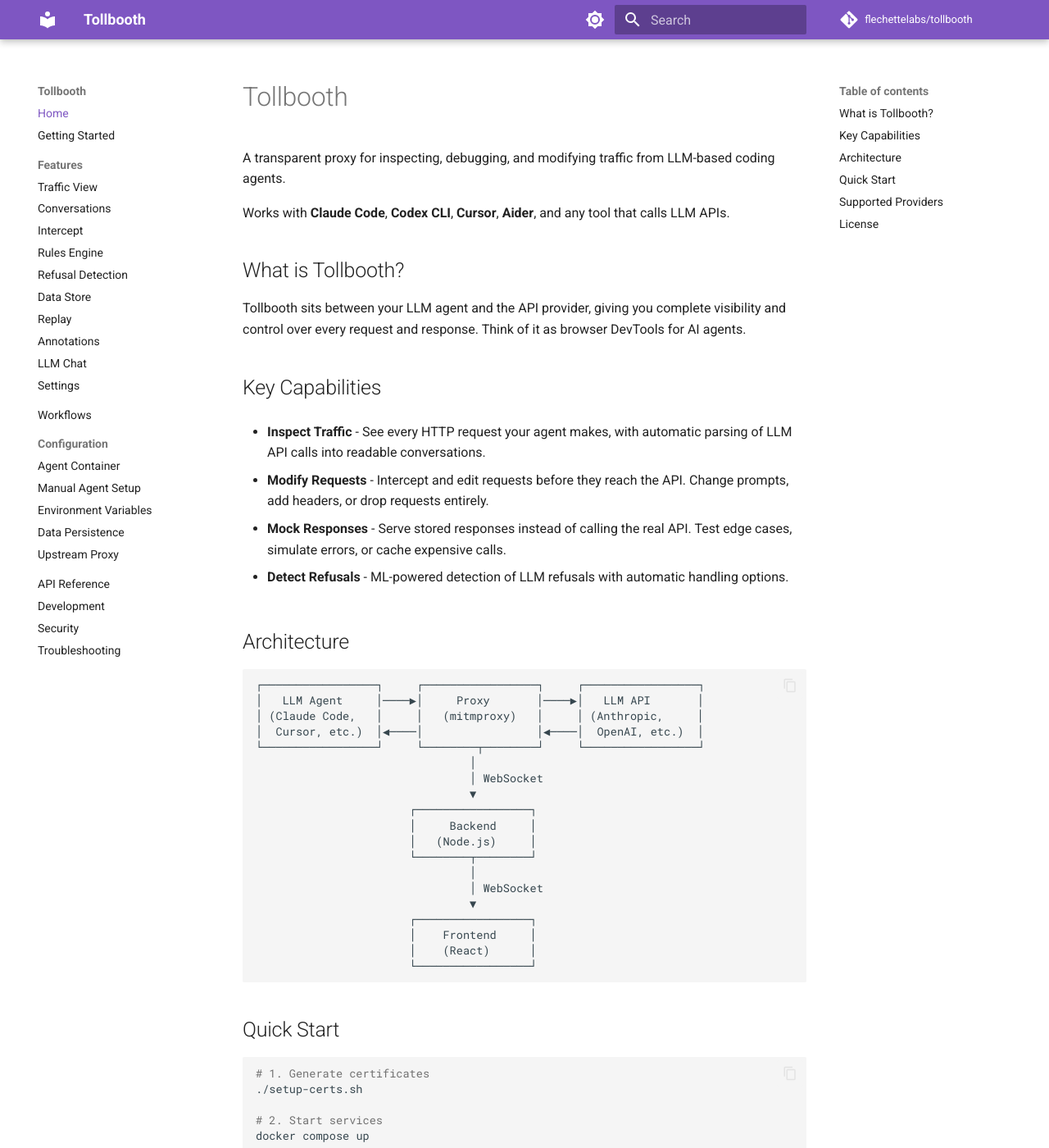
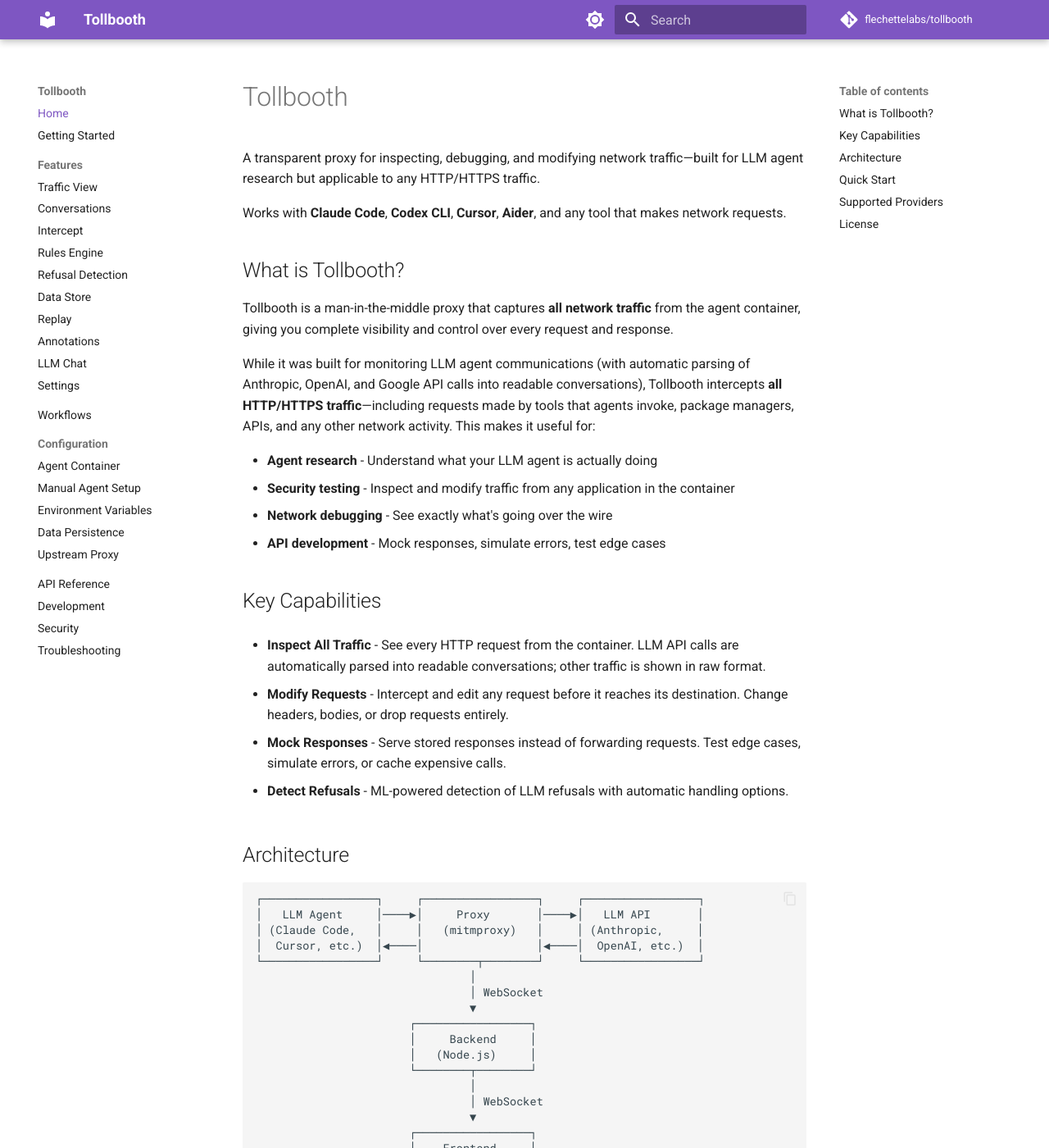
Before and after one commit to FlechetteLabs/Tollbooth, an MkDocs documentation site: the page built from docs/index.md, in a window 1280 px wide and 1400 px high. Shown: the whole window at 82% size. Built offline with MkDocs 1.6.1 and Material for MkDocs 9.7.7, drawn with Linux system fonts in a browser that asks for light colours; comment, search, counter and statistics services are not loaded.

Commit message:
Clarify Tollbooth captures all traffic, not just LLM APIs
Update README and docs index to communicate that while Tollbooth
was built for LLM agent research, it intercepts all HTTP/HTTPS
traffic from the container—including tools invoked by agents,
package managers, and any other network activity. Useful for
security testing and general network debugging beyond LLM APIs.

Co-Authored-By: Claude Opus 4.5 <noreply@anthropic.com>

```diff
--- a/docs/index.md
+++ b/docs/index.md
@@ -1,20 +1,27 @@
 # Tollbooth
 
-A transparent proxy for inspecting, debugging, and modifying traffic from LLM-based coding agents.
+A transparent proxy for inspecting, debugging, and modifying network traffic—built for LLM agent research but applicable to any HTTP/HTTPS traffic.
 
-Works with **Claude Code**, **Codex CLI**, **Cursor**, **Aider**, and any tool that calls LLM APIs.
+Works with **Claude Code**, **Codex CLI**, **Cursor**, **Aider**, and any tool that makes network requests.
 
 ## What is Tollbooth?
 
-Tollbooth sits between your LLM agent and the API provider, giving you complete visibility and control over every request and response. Think of it as browser DevTools for AI agents.
+Tollbooth is a man-in-the-middle proxy that captures **all network traffic** from the agent container, giving you complete visibility and control over every request and response.
+
+While it was built for monitoring LLM agent communications (with automatic parsing of Anthropic, OpenAI, and Google API calls into readable conversations), Tollbooth intercepts **all HTTP/HTTPS traffic**—including requests made by tools that agents invoke, package managers, APIs, and any other network activity. This makes it useful for:
+
+- **Agent research** - Understand what your LLM agent is actually doing
+- **Security testing** - Inspect and modify traffic from any application in the container
+- **Network debugging** - See exactly what's going over the wire
+- **API development** - Mock responses, simulate errors, test edge cases
 
 ## Key Capabilities
 
-- **Inspect Traffic** - See every HTTP request your agent makes, with automatic parsing of LLM API calls into readable conversations.
+- **Inspect All Traffic** - See every HTTP request from the container. LLM API calls are automatically parsed into readable conversations; other traffic is shown in raw format.
 
-- **Modify Requests** - Intercept and edit requests before they reach the API. Change prompts, add headers, or drop requests entirely.
+- **Modify Requests** - Intercept and edit any request before it reaches its destination. Change headers, bodies, or drop requests entirely.
 
-- **Mock Responses** - Serve stored responses instead of calling the real API. Test edge cases, simulate errors, or cache expensive calls.
+- **Mock Responses** - Serve stored responses instead of forwarding requests. Test edge cases, simulate errors, or cache expensive calls.
 
 - **Detect Refusals** - ML-powered detection of LLM refusals with automatic handling options.
 
```
Also changed, not shown: README.md (+6 -6 lines).
